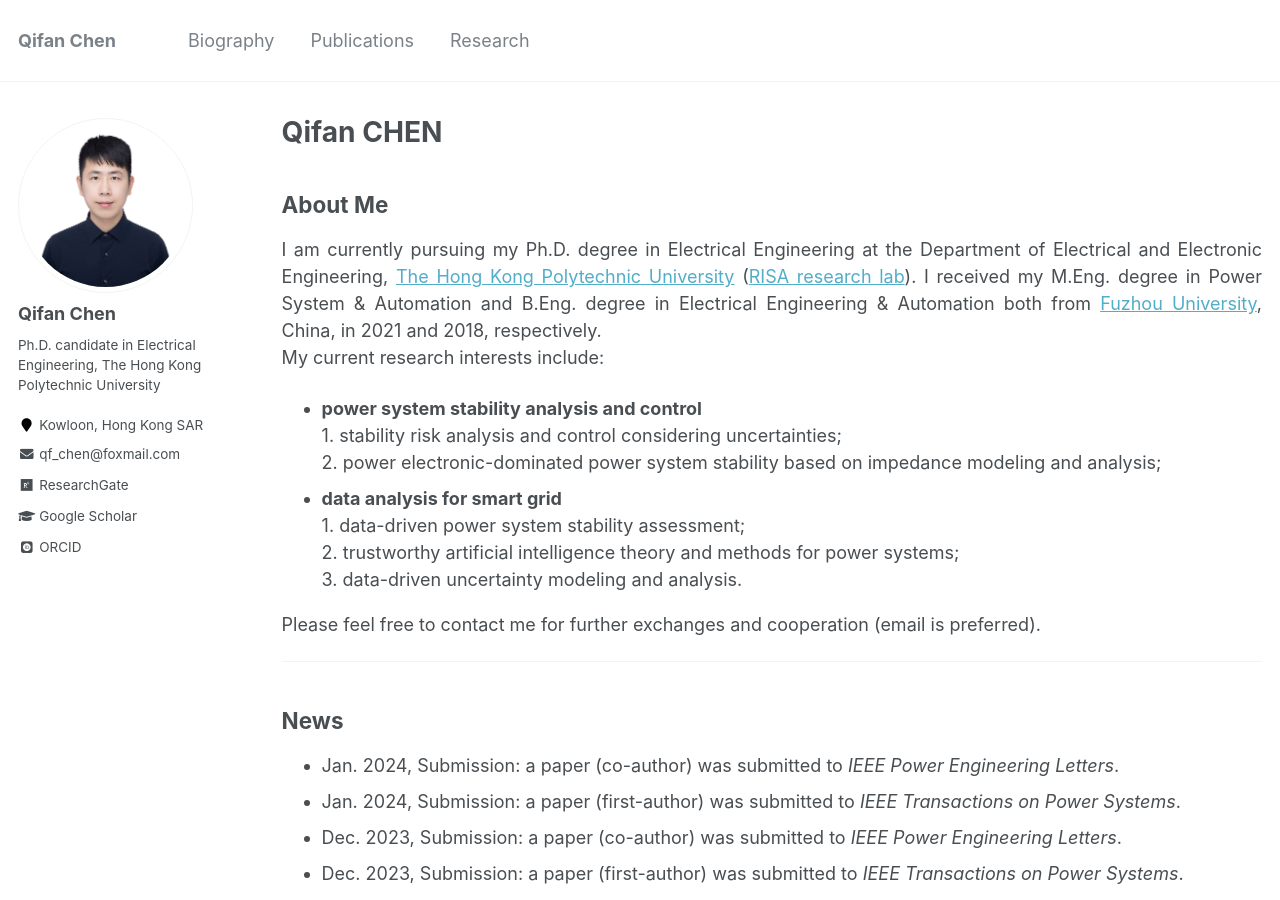
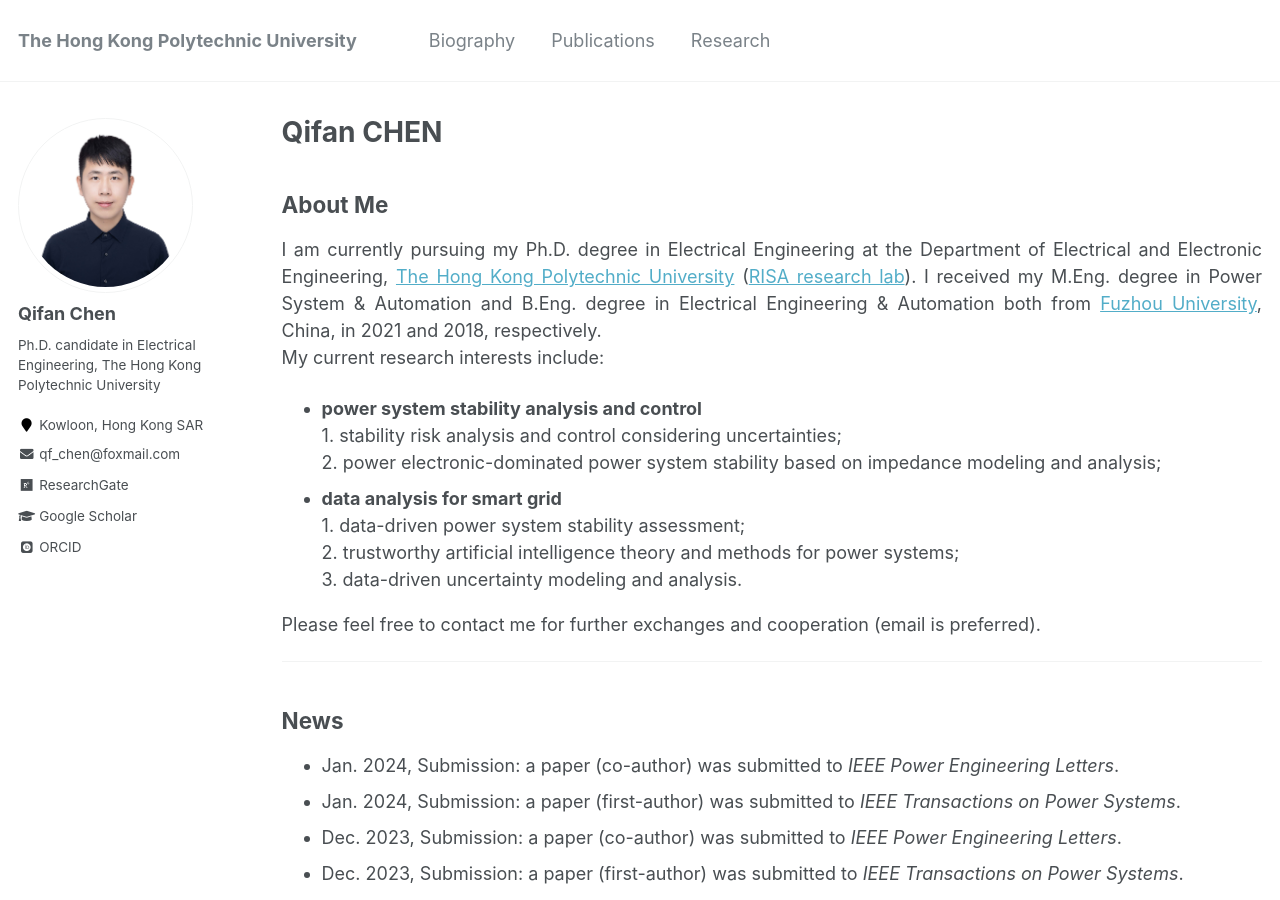
Before and after one commit to ChQf/ChQf.github.io, a Jekyll site: the page built from _pages/about.md, in a window 1280 px wide and 900 px high. Built offline with Jekyll 4.4.1, drawn with Linux system fonts in a browser that asks for light colours; some web fonts are replaced.

Commit message:
Update _config.yml

```diff
--- a/_config.yml
+++ b/_config.yml
@@ -7,7 +7,7 @@
 
 # Site Settings
 locale                   : "zh-CN"
-title                    : "Qifan Chen"
+title                    : "The Hong Kong Polytechnic University"
 title_separator          : "-"
 name                     : &name "Qifan Chen"
 description              : &description "Qifan Chen, Electrical Engineering, The Hong Kong Polytechnic University"
```
